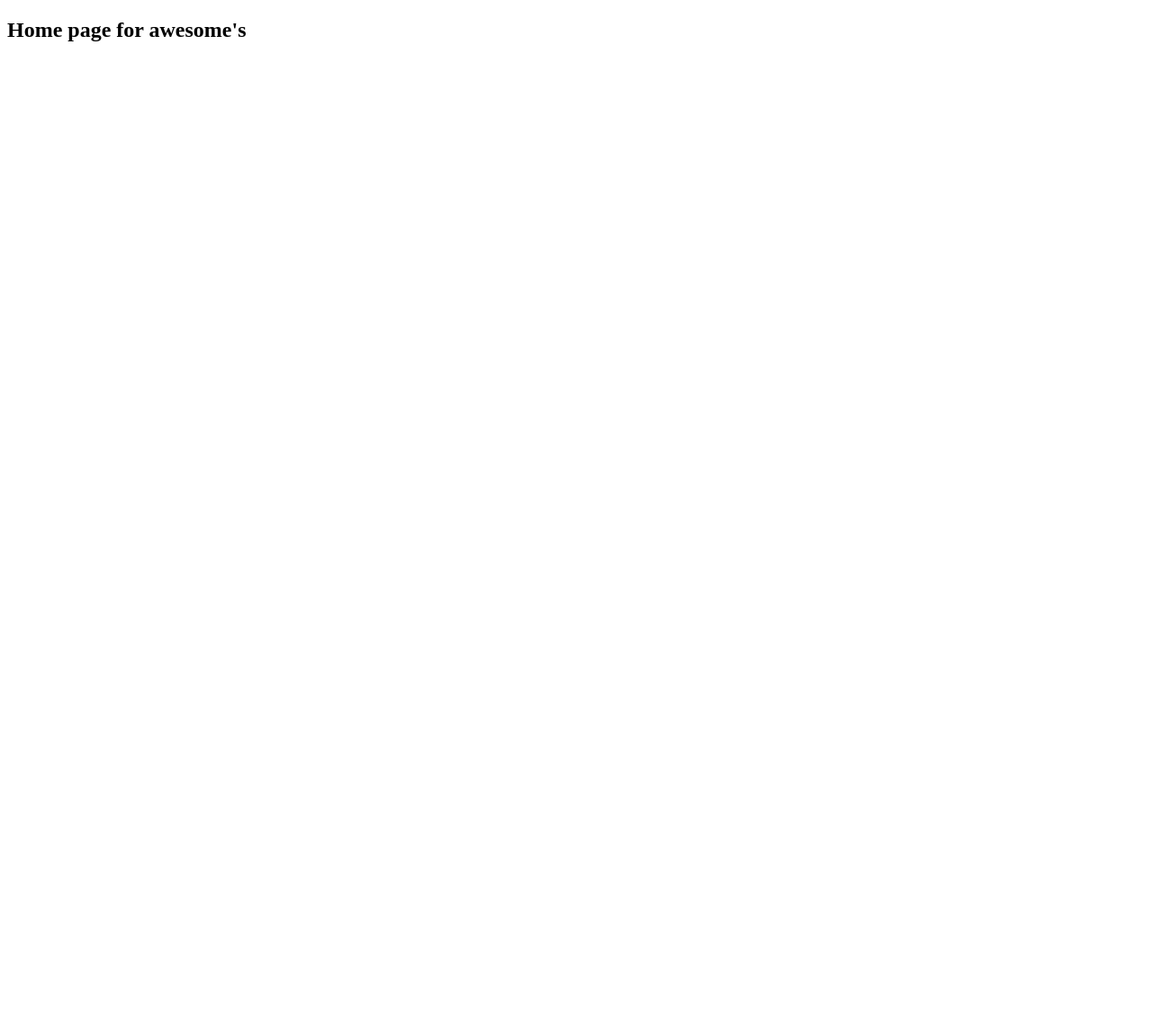
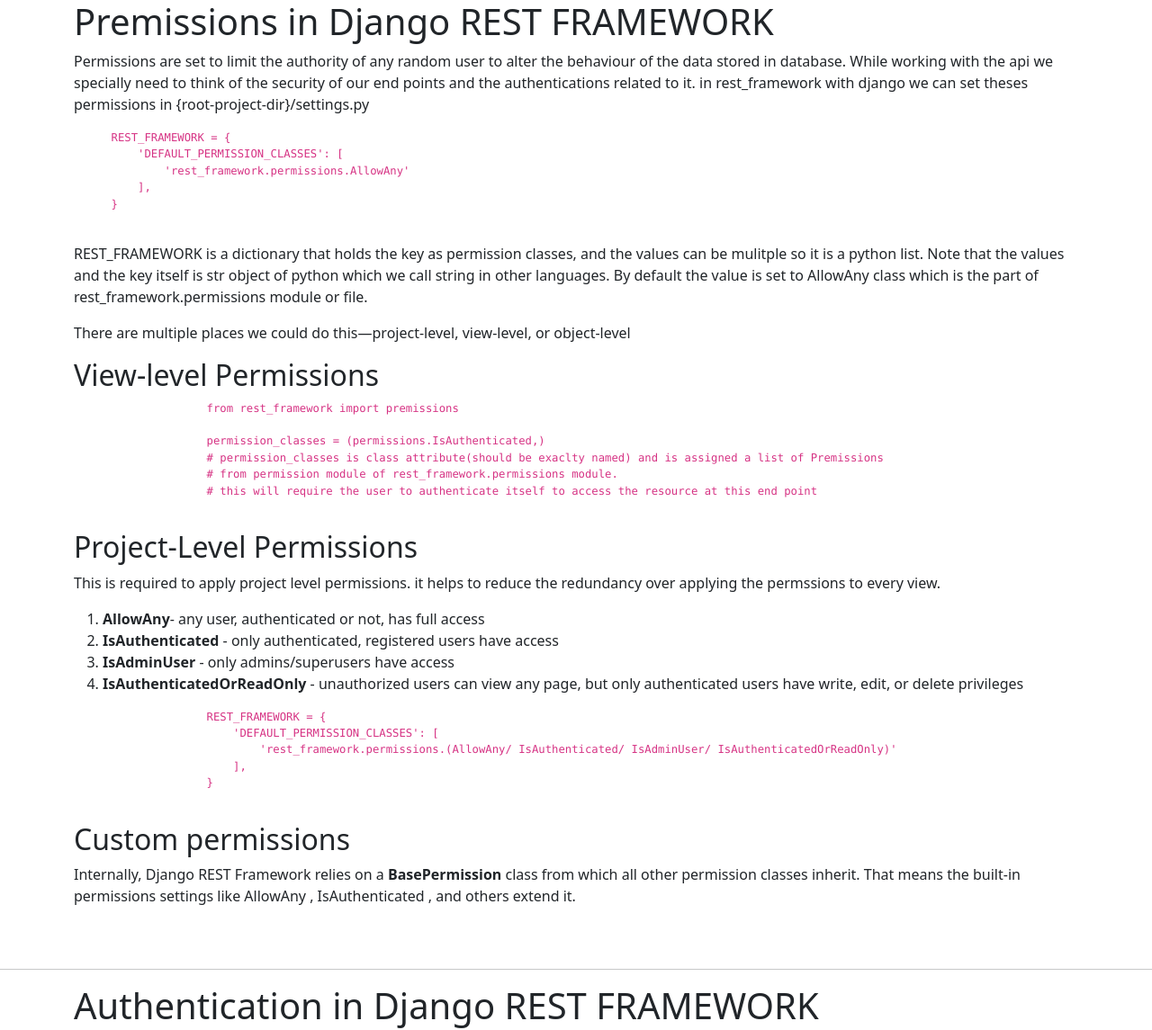
Before and after one commit to Akash-Trivedi/better-with-python, a plain HTML site: page index.html in a window 1280 px wide. Shown: the whole page at 90% size. Before the commit the page ends 800 px from the top, so only its background shows below. Drawn offline with nearby package versions, Linux system fonts and the light colour scheme.

Commit message:
inedx pages with some content added

```diff
--- a/index.html
+++ b/index.html
@@ -1,12 +1,110 @@
 <!DOCTYPE html>
 <html lang="en">
+
 <head>
     <meta charset="UTF-8">
     <meta http-equiv="X-UA-Compatible" content="IE=edge">
     <meta name="viewport" content="width=device-width, initial-scale=1.0">
-    <title>Great Stuff</title>
+    <title>Better with Python</title>
+    <link href="https://cdn.jsdelivr.net/npm/bootstrap@5.0.2/dist/css/bootstrap.min.css" rel="stylesheet"
+        integrity="sha384-EVSTQN3/azprG1Anm3QDgpJLIm9Nao0Yz1ztcQTwFspd3yD65VohhpuuCOmLASjC" crossorigin="anonymous">
+    <script src="https://cdn.jsdelivr.net/npm/bootstrap@5.0.2/dist/js/bootstrap.bundle.min.js"
+        integrity="sha384-MrcW6ZMFYlzcLA8Nl+NtUVF0sA7MsXsP1UyJoMp4YLEuNSfAP+JcXn/tWtIaxVXM"
+        crossorigin="anonymous"></script>
 </head>
+
 <body>
-    <h2>Home page for awesome's</h2>
+    <div class="container">
+        <h1>Premissions in Django REST FRAMEWORK</h1>
+        <p>
+            Permissions are set to limit the authority of any random user to
+            alter the behaviour of the data stored in database.
+            While working with the api we specially need to think of the security
+            of our end points and the authentications related to it.
+
+            in rest_framework with django we can set theses permissions in
+            {root-project-dir}/settings.py
+        </p>
+
+        <div class="container">
+            <code>
+                <pre>
+    REST_FRAMEWORK = {
+        'DEFAULT_PERMISSION_CLASSES': [
+            'rest_framework.permissions.AllowAny'
+        ],
+    }
+                </pre>
+            </code>
+        </div>
+        <p>
+            REST_FRAMEWORK is a dictionary that holds the key as permission classes,
+            and the values can be mulitple so it is a python list. Note that the values
+            and the key itself is str object of python which we call string in other languages.
+            By default the value is set to AllowAny class which is the part of
+            rest_framework.permissions module or file.
+        </p>
+        <p>
+            There are multiple
+            places we could do this—project-level, view-level, or object-level
+        </p>
+
+        <div id="view-level-permissions" class="python-code">
+            <h2>View-level Permissions</h2>
+            <code>
+                <pre>
+                    from rest_framework import premissions
+
+                    permission_classes = (permissions.IsAuthenticated,)
+                    # permission_classes is class attribute(should be exaclty named) and is assigned a list of Premissions
+                    # from permission module of rest_framework.permissions module.
+                    # this will require the user to authenticate itself to access the resource at this end point
+                </pre>
+            </code>
+        </div>
+
+        <div id="project-level-permissions" class="python-code">
+            <h2>Project-Level Permissions</h2>
+            <p>This is required to apply project level permissions. it helps to reduce the redundancy
+                over applying the permssions to every view.
+            </p>
+            <p>
+            <ol>
+                <li><strong>AllowAny</strong>- any user, authenticated or not, has full access</li>
+                <li><strong>IsAuthenticated</strong> - only authenticated, registered users have access</li>
+                <li><strong>IsAdminUser</strong> - only admins/superusers have access</li>
+                <li> <strong>IsAuthenticatedOrReadOnly</strong> - unauthorized users can view any page, but only
+                    authenticated users have write, edit, or delete privileges
+                </li>
+            </ol>
+            </p>
+            <code>
+                <pre>
+                    REST_FRAMEWORK = {
+                        'DEFAULT_PERMISSION_CLASSES': [
+                            'rest_framework.permissions.(AllowAny/ IsAuthenticated/ IsAdminUser/ IsAuthenticatedOrReadOnly)'
+                        ],
+                    }
+                </pre>
+            </code>
+        </div>
+
+        <div id="custom-permissions" class="python-code">
+            <h2>Custom permissions</h2>
+            <p>Internally, Django REST Framework relies on a <strong>BasePermission</strong>  class from which all
+                other permission classes inherit. That means the built-in permissions settings like
+                AllowAny , IsAuthenticated , and others extend it.</p>
+            <code>
+                <pre>
+
+                </pre>
+            </code>
+        </div>
+    </div>
+    <hr>
+    <div class="container" id="authentication-rest-framework">
+        <h1>Authentication in Django REST FRAMEWORK</h1>
+    </div>
 </body>
+
 </html>
```
